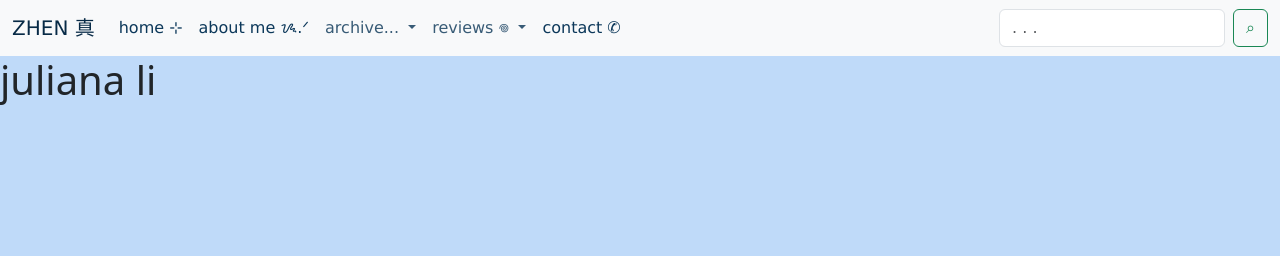
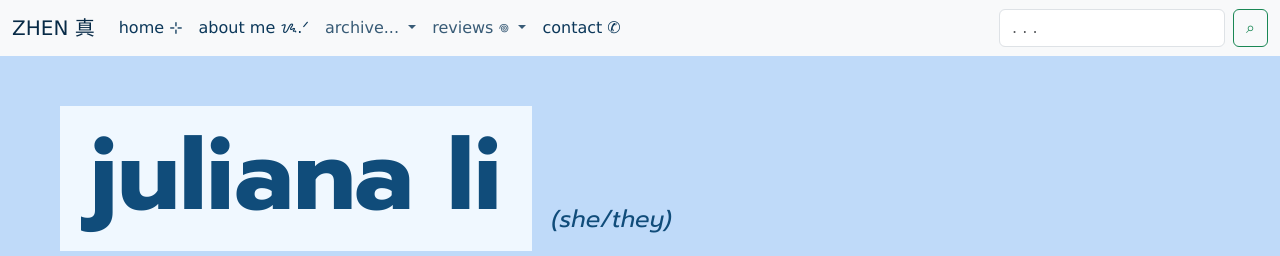
Before and after one commit to julz08/summer-final-project, a Flask app: template templates/about-me.html in a window 1280 px wide. Shown: the top 256 px of the page. Run offline with Flask 3, Linux system fonts and the light colour scheme; the template is opened without the code that fills it, so the values that code supplies are empty; some web fonts are replaced.

Commit message:
added top part to about me

```diff
--- a/static/styles/style.css
+++ b/static/styles/style.css
@@ -1,3 +1,5 @@
+/* INDEX CSS GOES BELOW HERE*/
+
 #zhen-logo-green:hover{
     animation-name: colorpop;
     animation-duration: 1s;
@@ -61,3 +63,46 @@
     align-content: flex-end;
     width: 45%
 }
+
+
+/* ABOUT ME CSS GOES BELOW HERE*/
+#abt-me-name-prn{
+    display: flex;
+    flex-wrap: wrap;
+}
+
+#top-name-text{
+    color:#104C7A;
+    margin-top: 50px;
+    margin-left: 60px;
+    font-size: 100px;
+    font-weight: bold;
+    font-family: Prompt, sans-serif;
+    background-color:aliceblue;
+    padding-left: 30px;
+    padding-right: 30px;
+    padding-top: 10px;
+    padding-bottom: 15px;
+}
+
+#abt-me-prn{
+    margin-top: 145px;
+    margin-left: 20px;
+    color:#104C7A;
+    font-size: 24px;
+    font-family: Prompt, sans-serif;
+    font-style:italic;
+}
+
+#top-img-container{
+    margin-top: 20px;
+    margin-left: 60px;
+    display: flex;
+    flex-wrap: wrap;
+}
+
+.abt-me-top-img{
+    height: 250px;
+    padding-right: 20px;
+    padding-bottom: 20px;
+}
--- a/templates/about-me.html
+++ b/templates/about-me.html
@@ -9,6 +9,9 @@
     <link href="https://cdn.jsdelivr.net/npm/bootstrap@5.3.3/dist/css/bootstrap.min.css" rel="stylesheet" integrity="sha384-QWTKZyjpPEjISv5WaRU9OFeRpok6YctnYmDr5pNlyT2bRjXh0JMhjY6hW+ALEwIH" crossorigin="anonymous">
     <link rel="stylesheet" href="../static/styles/style.css">
     <link rel="stylesheet" href="https://fonts.googleapis.com/css?family=Space+Mono|Muli">
+    <link rel="preconnect" href="https://fonts.googleapis.com">
+    <link rel="preconnect" href="https://fonts.gstatic.com" crossorigin>
+    <link href="https://fonts.googleapis.com/css2?family=Prompt:ital,wght@0,100;0,200;0,300;0,400;0,500;0,600;0,700;0,800;0,900;1,100;1,200;1,300;1,400;1,500;1,600;1,700;1,800;1,900&display=swap" rel="stylesheet">
 </head>
 <body style="background-color:#BFDAF9;">
     <nav class="navbar navbar-expand-lg bg-body-tertiary">
@@ -63,7 +66,22 @@
         </div>
       </nav>
       <div id="top-container">
-          <h1>juliana li</h1>
+          <div id="abt-me-name-prn">
+          <h1 id="top-name-text">juliana li</h1>
+          <p id="abt-me-prn">(she/they)</p>
+        </div>
+          <div id="top-img-container">
+            <img class="abt-me-top-img" src="https://i.pinimg.com/736x/59/36/5f/59365f1ce4be4fdb6bf9f5a0c24f275c.jpg">
+            <img class="abt-me-top-img" src="https://i.ebayimg.com/images/g/ASsAAOSwuXlhNdtK/s-l1200.webp">
+            <img class="abt-me-top-img" src="https://pbs.twimg.com/media/GQBEj48bEAAh1MU?format=jpg&name=large">
+            <img class="abt-me-top-img" src="https://pbs.twimg.com/media/E_JRcxdVIAIhu2t.jpg">
+            <img class="abt-me-top-img" src="https://i.pinimg.com/736x/0d/29/b1/0d29b17a8b99f347c02b86c123161b04.jpg">
+          </div>
+      </div>
+      <div id="abt-me-info-boxes">
+        <div id="abt-me-basics">
+
+        </div>
       </div>
       <script src="https://cdn.jsdelivr.net/npm/bootstrap@5.3.3/dist/js/bootstrap.bundle.min.js" integrity="sha384-YvpcrYf0tY3lHB60NNkmXc5s9fDVZLESaAA55NDzOxhy9GkcIdslK1eN7N6jIeHz" crossorigin="anonymous"></script>
 </body>
--- a/templates/index.html
+++ b/templates/index.html
@@ -28,7 +28,7 @@
                 <a class="nav-link active" aria-current="page" href="/templates/about-me.html" style="color:#093219;">about me ᝰ.ᐟ</a>
               </li>
               <li class="nav-item dropdown">
-                <a class="nav-link dropdown-toggle" href="#" role="button" data-bs-toggle="dropdown" aria-expanded="false" style="color:#264e35;">
+                <a class="nav-link dropdown-toggle" href="" role="button" data-bs-toggle="dropdown" aria-expanded="false" style="color:#264e35;">
                   archive...
                 </a>
                 <ul class="dropdown-menu">
```
